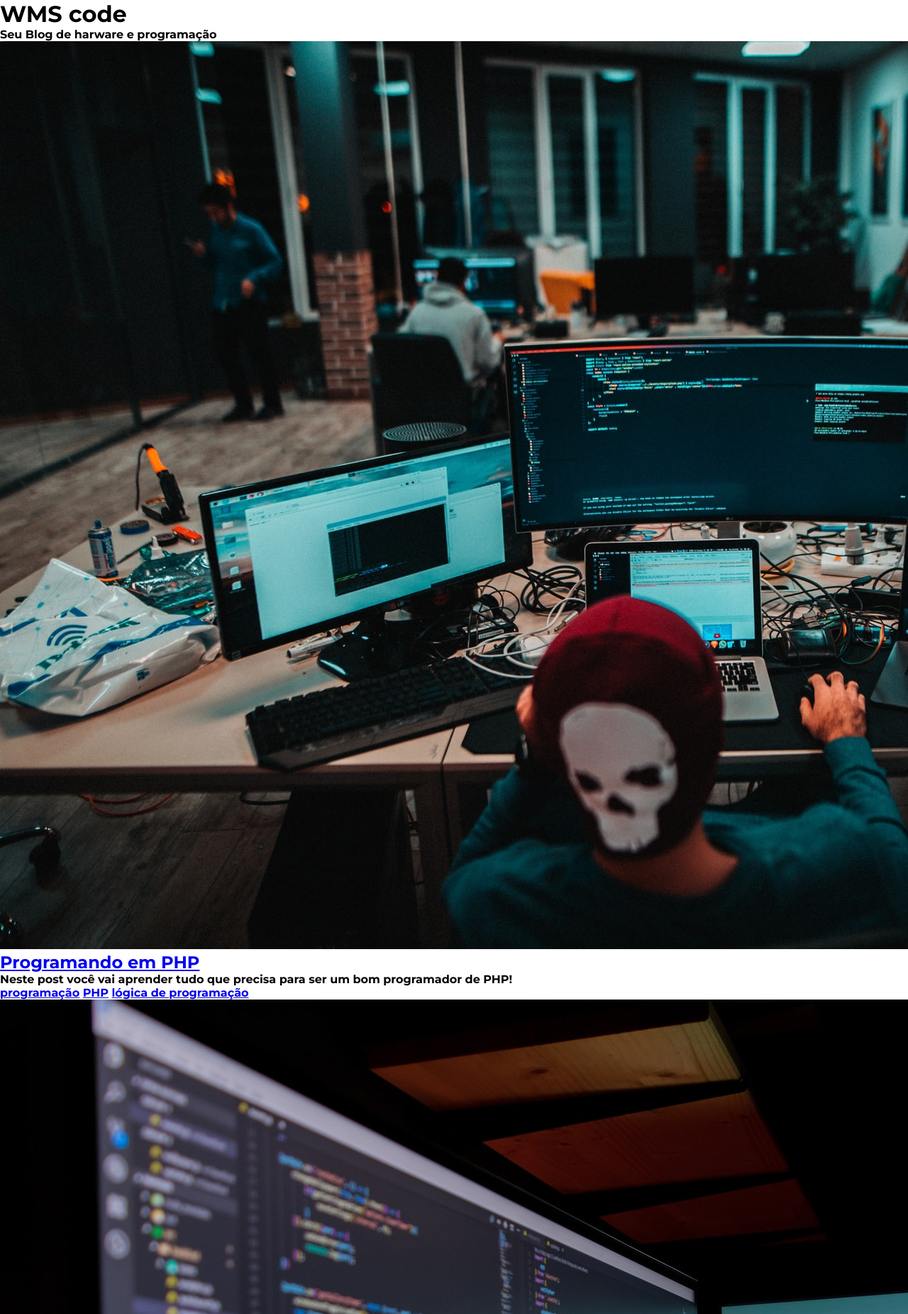
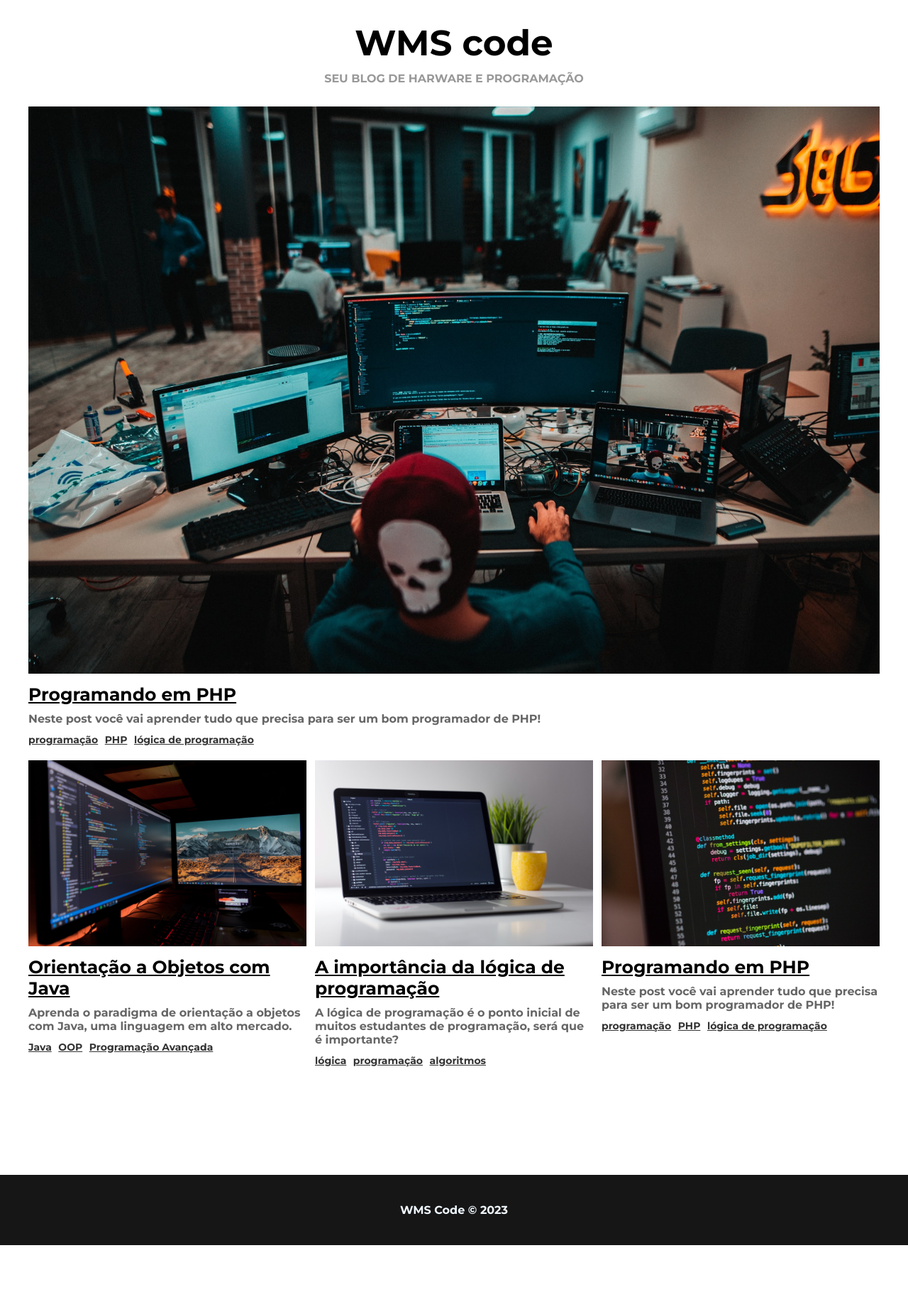
Before and after one commit to walefsousa/Meu_Blog, a PHP site: page / in a window 1280 px wide; the page is wider, and only the part inside the window is pictured. Shown: the part 69-1920 px from the top of that part at 71% size. After the commit the page ends 1823 px from the top of that part, so only its background shows below. Run offline with PHP 8.4, Linux system fonts and the light colour scheme.

Commit message:
correção dos arquivos

```diff
--- a/css/style.css
+++ b/css/style.css
@@ -59,6 +59,94 @@
 
 }
 
+/* HOME - Inicio */
+#title-container {
+
+    min-width: 500px;
+    text-align: center;
+    margin-top: 30px;
+}
+
+#title-container h1 {
+
+    font-size: 50px;
+}
+
+#title-container p {
+    margin-top: 10px;
+    text-transform: uppercase;
+    color: #999;
+}
+
+#posts-container {
+
+    max-width: 1200px;
+    margin: 0 auto;
+    margin-top: 30px;
+    display: flex;
+    flex-wrap: wrap;
+}
+
+.post-box:first-child {
+
+    min-width: 100%;
+}
+
+.post-box {
+
+    flex: 1 1 0;
+    margin-bottom: 20px;
+}
+
+.post-box:nth-child(3) {
+    margin: 0 1%;
+}
+
+.post-box img {
+
+    width: 100%;
+}
+
+.post-box .post-title {
+
+    font-size: 25px;
+    margin: 10px 0;
+
+}
+
+.post-box .post-title a {
+
+    color: black;
+    transition: .5s
+}
+
+.post-box .post-title a:hover {
+
+    color: #999;
+
+}
+
+.post-box .post-description {
+
+    color: #666;
+
+}
+
+.tags-container {
+
+    margin-top: 10px;
+}
+
+.tags-container a {
+
+    font-size: 14px;
+    color: #333;
+    display: inline-block;
+    margin-right: 5px;
+}
+
+
+/* Roda pé */
 footer {
 
     width: 100%;
--- a/index.php
+++ b/index.php
@@ -27,7 +27,4 @@
     </div>
 </main>
 
-<?php
-
-    include_once("templates/folder.php");
-?>
+<?php include_once("templates/folder.php"); ?>
--- a/templates/folder.php
+++ b/templates/folder.php
@@ -5,7 +5,7 @@
 ?>
 
 <footer>
-    <p>Roda_pé &copy; 2023 </p>
+    <p>WMS Code &copy; 2023 </p>
 </footer>
 </body>
 </html>
```
